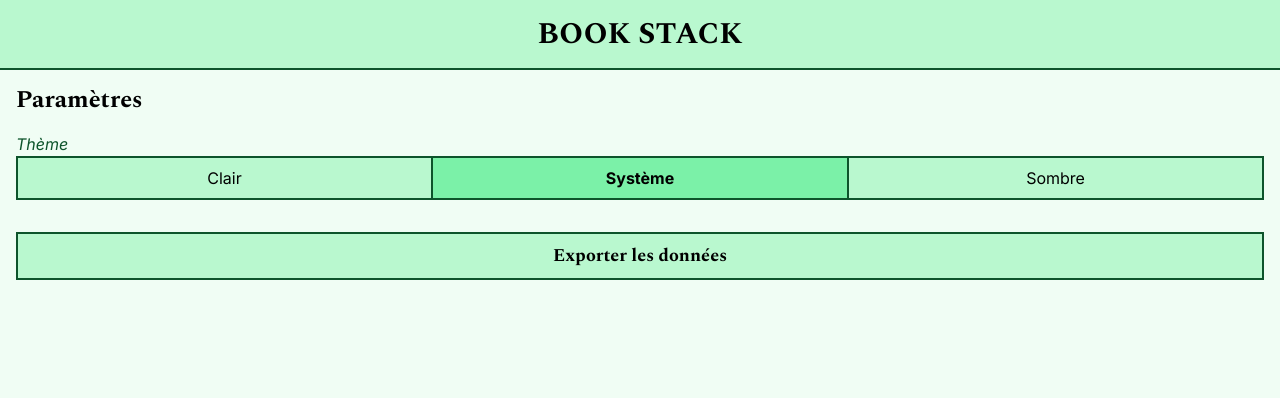
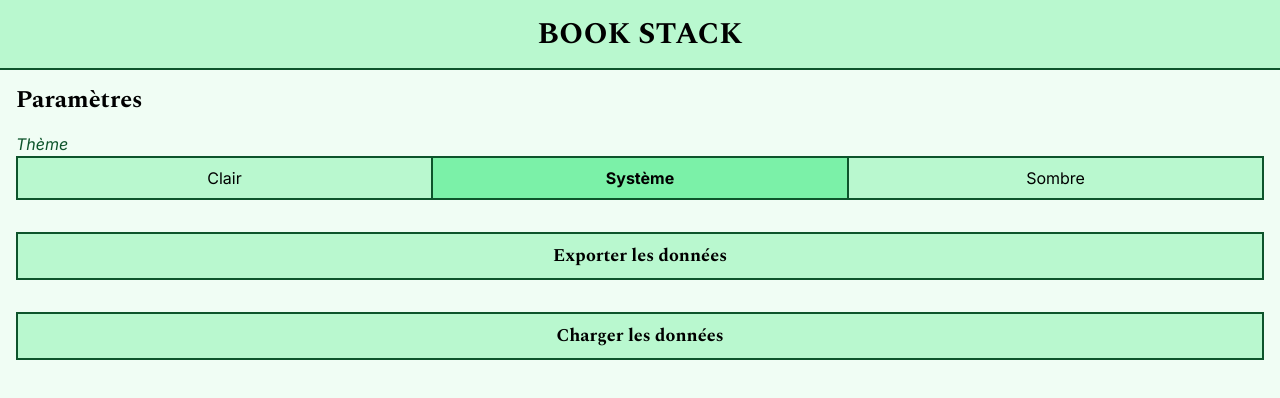
Before and after one commit to Natouche68/book-stack, a SvelteKit app: page /settings in a window 1280 px wide. Shown: the top 398 px of the page. Built offline with nearby package versions, Linux system fonts and the light colour scheme.

Commit message:
Add a way to load bakcup files

```diff
--- a/src/routes/settings/+page.svelte
+++ b/src/routes/settings/+page.svelte
@@ -48,6 +48,51 @@
 		a.setAttribute("download", "book-stack-backup.json");
 		a.click();
 	}
+
+	function loadData(): void {
+		const input = document.createElement("input");
+		input.type = "file";
+		input.multiple = false;
+		input.accept = "application/json";
+
+		input.onchange = async () => {
+			if (input.files) {
+				const file = Array.from(input.files)[0];
+				const data = JSON.parse(await file.text());
+
+				if (
+					data.bookFinished &&
+					data.bookStack &&
+					data.currentlyReading &&
+					data.lastVisit &&
+					data.statsPerDay
+				) {
+					appState.bookFinished = data.bookFinished;
+					appState.bookStack = data.bookStack;
+					appState.currentlyReadingBook = data.currentlyReading;
+					appState.lastVisit = data.lastVisit;
+					appState.statsPerDay = data.statsPerDay;
+					appState.darkColorTheme = data.theme || "system";
+
+					localStorage.setItem(
+						"bookFinished",
+						JSON.stringify(data.bookFinished)
+					);
+					localStorage.setItem("bookStack", JSON.stringify(data.bookStack));
+					localStorage.setItem(
+						"currentlyReading",
+						JSON.stringify(data.currentlyReading)
+					);
+					localStorage.setItem("lastVisit", JSON.stringify(data.lastVisit));
+					localStorage.setItem("statsPerDay", JSON.stringify(data.statsPerDay));
+					if (data.theme)
+						localStorage.setItem("theme", JSON.stringify(data.theme));
+				}
+			}
+		};
+
+		input.click();
+	}
 </script>
 
 <div class="mx-4 mt-4 text-2xl font-bold font-serif">Paramètres</div>
@@ -90,3 +135,12 @@
 		Exporter les données
 	</button>
 </div>
+
+<div class="m-4">
+	<button
+		class="w-full p-2 text-center font-serif font-bold text-lg bg-green-200 dark:bg-green-800 border-2 border-green-900 dark:border-green-300"
+		onclick={loadData}
+	>
+		Charger les données
+	</button>
+</div>
```
